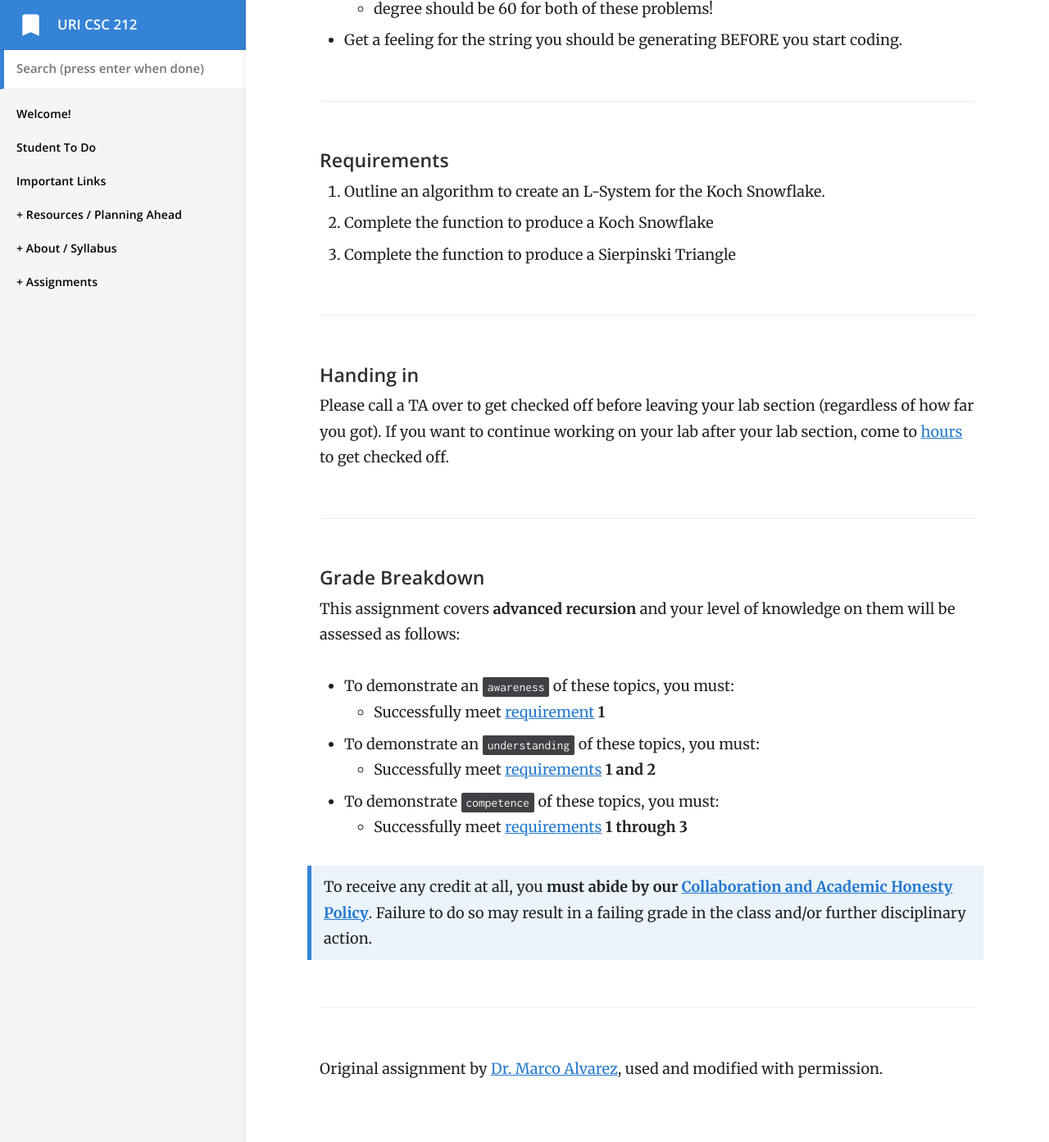
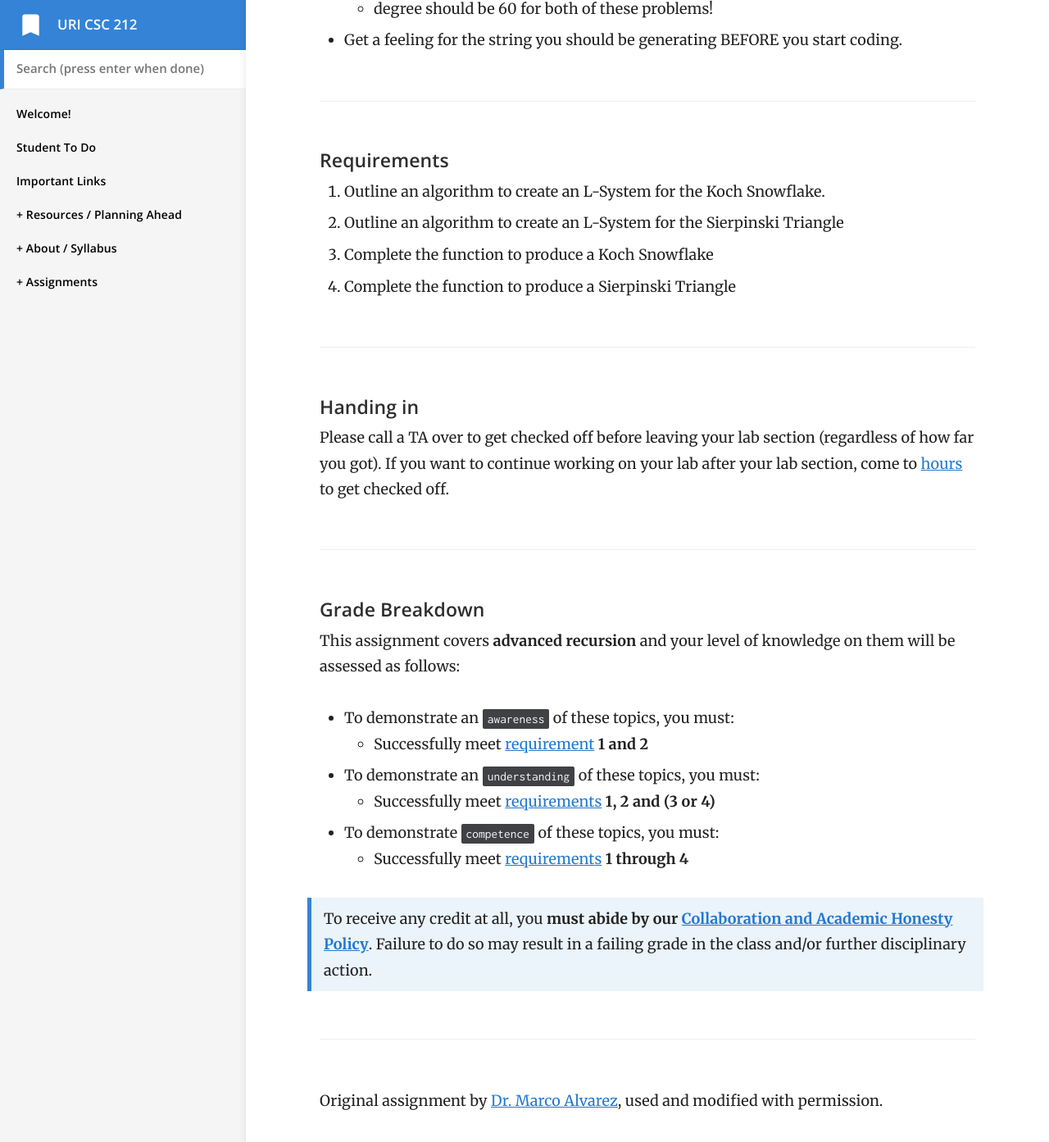
Before and after one commit to vcc-csc212/sp21-archive, a Jekyll site: the page built from _docs/labs/lab-06/lab-06.md, in a window 1280 px wide and 1400 px high, scrolled down 5849 px. Shown: the top 1393 px of the window at 82% size. Built offline with Jekyll 4.4.1, drawn with Linux system fonts in a browser that asks for light colours.

Commit message:
edits to lab 6

```diff
--- a/_docs/labs/lab-06/lab-06.md
+++ b/_docs/labs/lab-06/lab-06.md
@@ -93,8 +93,9 @@ Here are some animations to help you in determining the rules for your strings:
 
 #### Requirements {#reqs}
 1. Outline an algorithm to create an L-System for the Koch Snowflake.
-2. Complete the function to produce a Koch Snowflake
-3. Complete the function to produce a Sierpinski Triangle
+2. Outline an algorithm to create an L-System for the Sierpinski Triangle
+3. Complete the function to produce a Koch Snowflake
+4. Complete the function to produce a Sierpinski Triangle
 
 ---
 
@@ -106,11 +107,11 @@ Please call a TA over to get checked off before leaving your lab section (regard
 #### Grade Breakdown {#grading}
 This assignment covers **advanced recursion** and your level of knowledge on them will be assessed as follows:
 - To demonstrate an `awareness` of these topics, you must:
-    - Successfully meet [requirement](#reqs) **1**
+    - Successfully meet [requirement](#reqs) **1 and 2**
 - To demonstrate an `understanding` of these topics, you must:
-    - Successfully meet [requirements](#reqs) **1 and 2**
+    - Successfully meet [requirements](#reqs) **1, 2 and (3 or 4)**
 - To demonstrate `competence` of these topics, you must:
-    - Successfully meet [requirements](#reqs) **1 through 3**
+    - Successfully meet [requirements](#reqs) **1 through 4**
 
 > To receive any credit at all, you **must abide by our [Collaboration and Academic Honesty Policy](/policies/#integrity)**. Failure to do so may result in a failing grade in the class and/or further disciplinary action.
 
```
